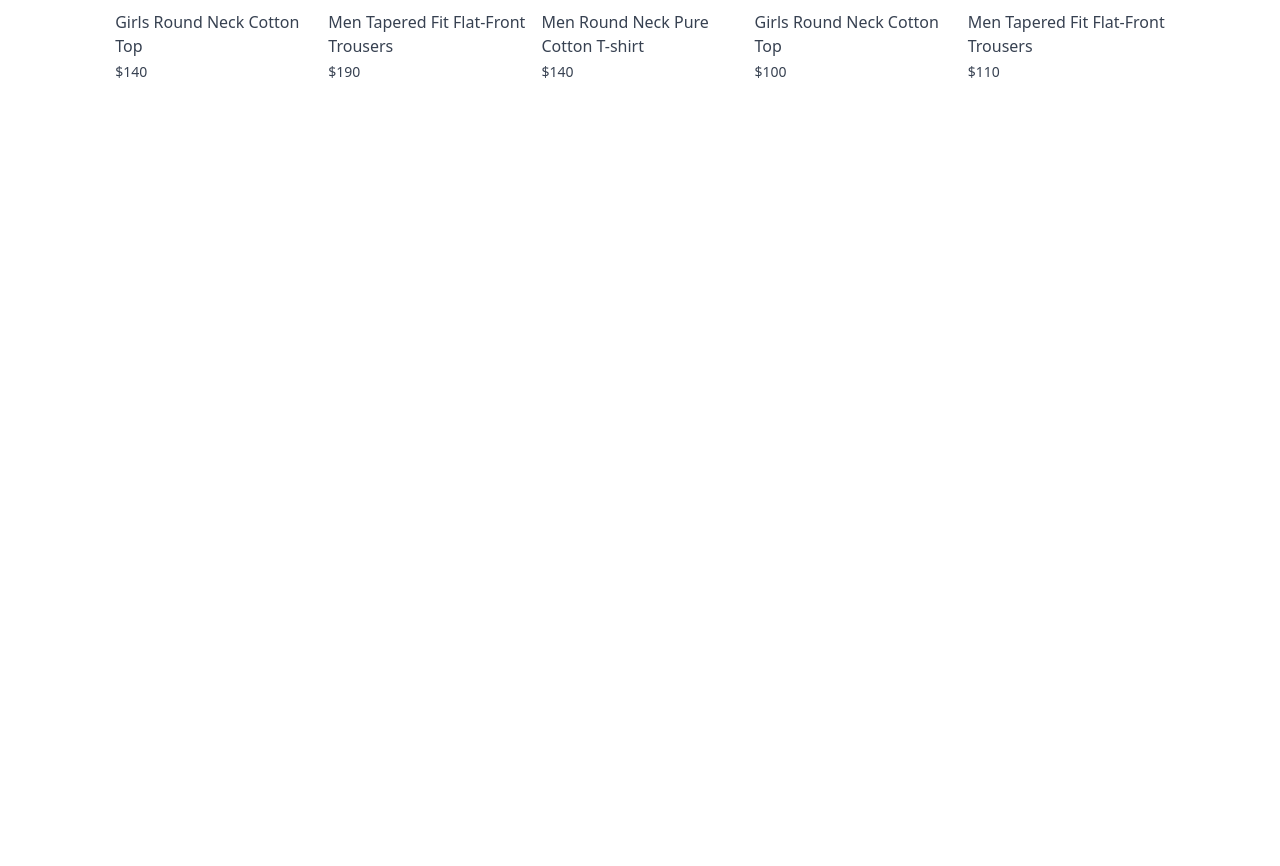
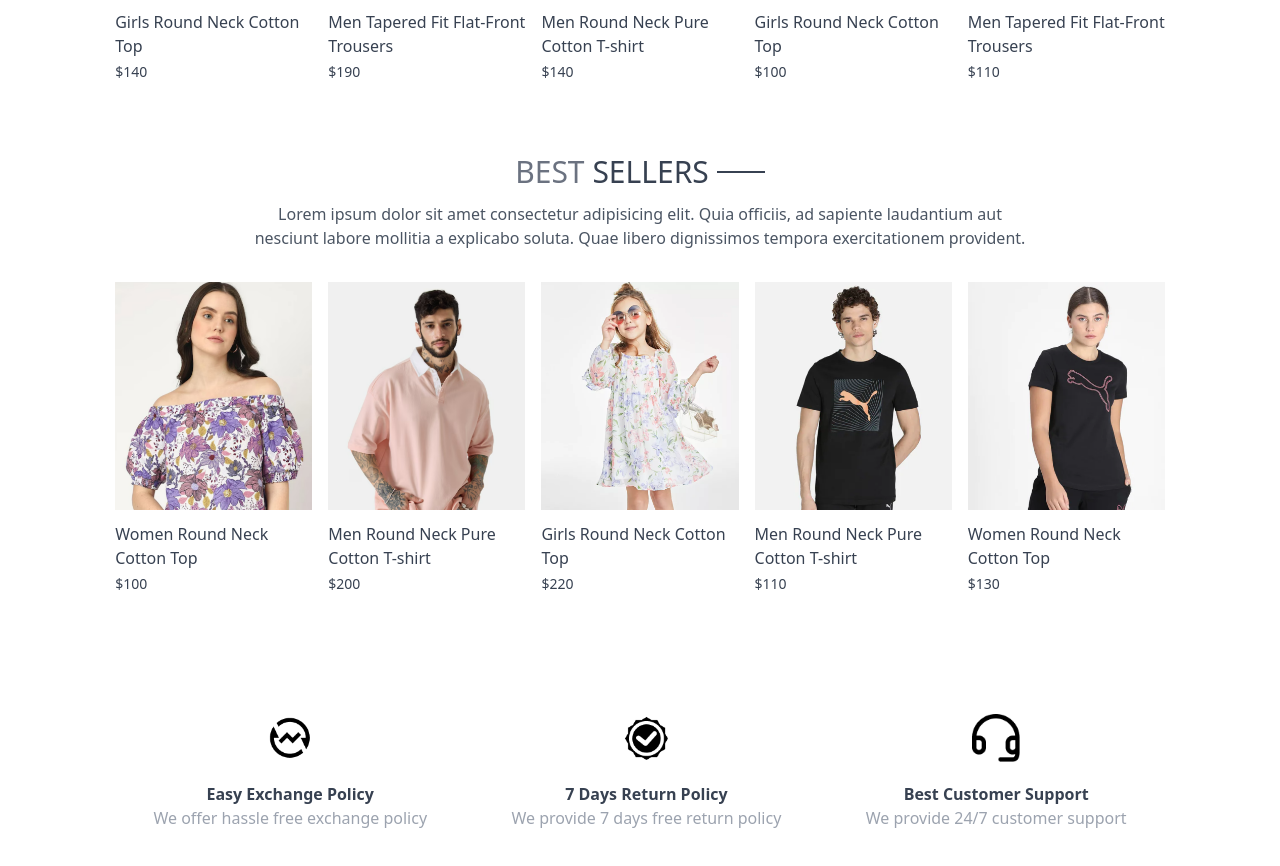
Before and after one commit to dishaagrawalcodes/E-commerce-Website, a React (Vite) app in the folder frontend/: page / in a window 1280 px wide. Shown: the part 1291-2157 px from the top of the page. Before the commit the page ends 1413 px from the top, so only its background shows below. Built offline with nearby package versions, Linux system fonts and the light colour scheme.

Commit message:
completed BestSeller code

```diff
--- a/frontend/src/Components/BestSeller.jsx
+++ b/frontend/src/Components/BestSeller.jsx
@@ -1,11 +1,39 @@
-import React from 'react'
+import React, { useContext, useState, useEffect } from "react";
+import { ShopContext } from "../Context/ShopContext";
+import Title from "./title";
+import Productitem from "./Productitem";
 
 const BestSeller = () => {
+  const { products } = useContext(ShopContext);
+  const [bestSeller, setBesteller] = useState([]);
+  useEffect(() => {
+    const bestProduct = products.filter((item) => item.bestseller);
+    setBesteller(bestProduct.slice(0, 5));
+  }, []);
   return (
-    <div>
+    <div className="my-10">
+      <div className="text-center text-3xl py-8">
+        <Title text1={"BEST"} text2={"SELLERS"} />
+        <p className="w-3/4 m-auto text-xs sm:text-sm md:text-base text-gray-600">
+          Lorem ipsum dolor sit amet consectetur adipisicing elit. Quia
+          officiis, ad sapiente laudantium aut nesciunt labore mollitia a
+          explicabo soluta. Quae libero dignissimos tempora exercitationem
+          provident.
+        </p>
+      </div>
+      <div className="grid grid-cols-2 sm:grid-cols-3 md:grid-cols-4 lg:grid-cols-5 gap-4 gap-y-6">
+        {bestSeller.map((item, index) => (
+          <Productitem
+            key={index}
+            id={item._id}
+            name={item.name}
+            image={item.image}
+            price={item.price}
+           />
+        ))}
+      </div>
+    </div>
+  );
+};
 
-    </div>
-  )
-}
-
-export default BestSeller
+export default BestSeller;
--- /dev/null
+++ b/frontend/src/Components/Ourpolicy.jsx
@@ -0,0 +1,26 @@
+import React from 'react'
+import { assets } from '../assets/assets'
+
+const Ourpolicy = () => {
+  return (
+    <div className='flex flex-col sm:flex-row justify-around gap-12 sm:gap-2 text-center py-20 text-xs sm:text-sm md:text-base text-gray-700'>
+      <div>
+        <img src={assets.exchange_icon} className='w-12 m-auto mb-5' alt=""/>
+        <p className='font-semibold'>Easy Exchange Policy</p>
+        <p className='text-gray-400'>We offer hassle free exchange policy</p>
+      </div>
+      <div>
+        <img src={assets.quality_icon} className='w-12 m-auto mb-5' alt=""/>
+        <p className='font-semibold'>7 Days Return Policy</p>
+        <p className='text-gray-400'>We provide 7 days free return policy</p>
+      </div>
+      <div>
+        <img src={assets.support_img} className='w-12 m-auto mb-5' alt=""/>
+        <p className='font-semibold'>Best Customer Support</p>
+        <p className='text-gray-400'>We provide 24/7 customer support</p>
+      </div>
+    </div>
+  )
+}
+
+export default Ourpolicy
--- a/frontend/src/pages/Home.jsx
+++ b/frontend/src/pages/Home.jsx
@@ -1,11 +1,15 @@
 import React from 'react'
 import Hero from '../Components/Hero'
 import LatestCollection from '../Components/LatestCollection'
+import BestSeller from '../Components/BestSeller'
+import Ourpolicy from '../Components/Ourpolicy'
 const Home = () => {
   return (
     <div>
       <Hero/>
       <LatestCollection/>
+      <BestSeller/>
+      <Ourpolicy/>
     </div>
   )
 }
```
